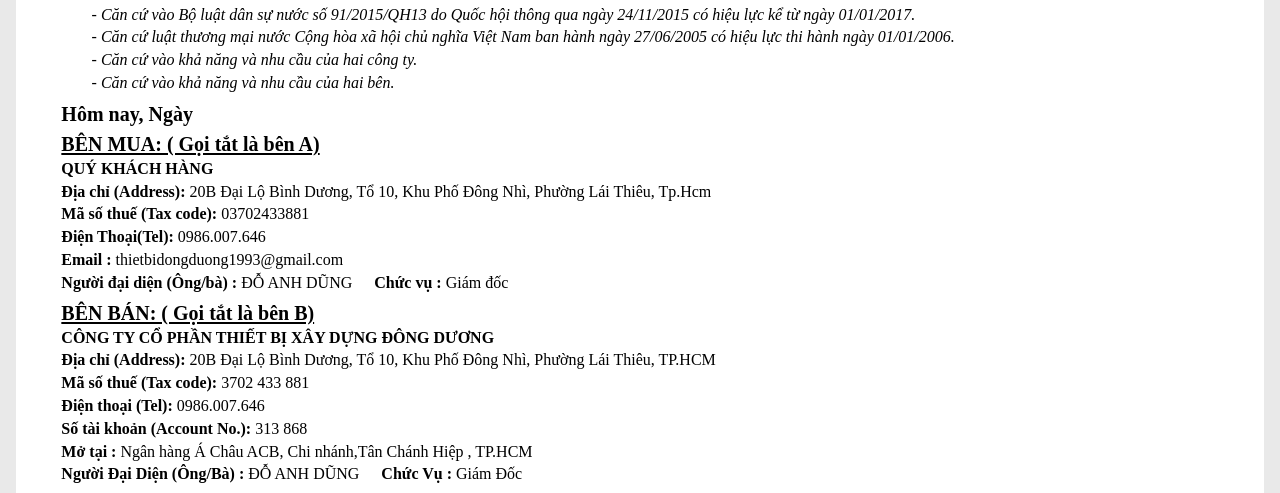
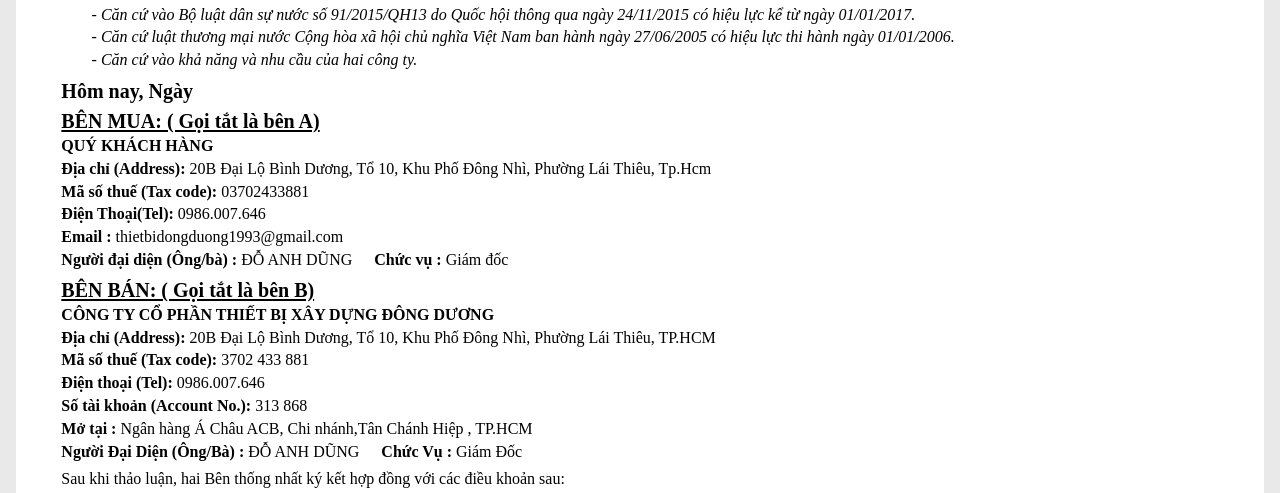
Before and after one commit to dodung43839-byte/Quanly_GianKem, a plain HTML site: page Bao-Gia/Hop-Dong/hopdong.html in a window 1280 px wide. Shown: the part 258-751 px from the top of the page. Drawn offline with Linux system fonts and the light colour scheme.

Commit message:
Remove duplicate paragraph about company needs
Removed redundant paragraph regarding the capabilities and needs of both parties.

```diff
--- a/Bao-Gia/Hop-Dong/hopdong.html
+++ b/Bao-Gia/Hop-Dong/hopdong.html
@@ -38,7 +38,7 @@
           hành ngày 27/06/2005 có hiệu lực thi hành ngày 01/01/2006.
         </p>
         <p>- Căn cứ vào khả năng và nhu cầu của hai công ty.</p>
-        <p>- Căn cứ vào khả năng và nhu cầu của hai bên.</p>
+
       </div>
 
       <p class="ngay-ky mau-xanh">
```
